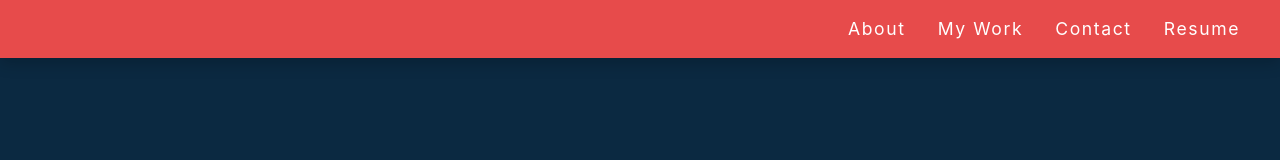
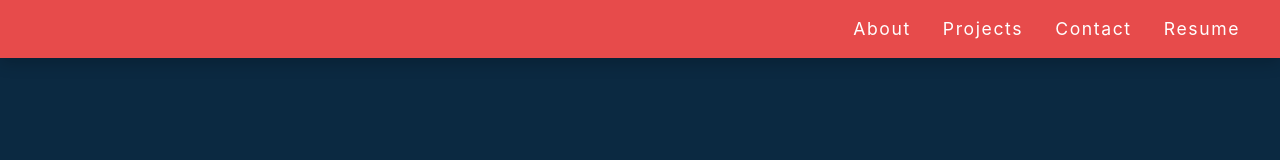
Before and after one commit to funmilolaadebisi/my-portfolio, a React (Create React App) app: page / in a window 1280 px wide. Shown: the top 160 px of the page. Built offline with nearby package versions, Linux system fonts and the light colour scheme.

Commit message:
a commit

```diff
--- a/src/Components/Navbar.js
+++ b/src/Components/Navbar.js
@@ -11,7 +11,7 @@ const Navbar = () => {
                             <a href='#'>About</a>
                         </li>
                         <li>
-                            <a href='#mywork'>My Work</a>
+                            <a href='#projects'>Projects</a>
                         </li>
                         <li>
                             <a href='#contact'>Contact</a>
```
